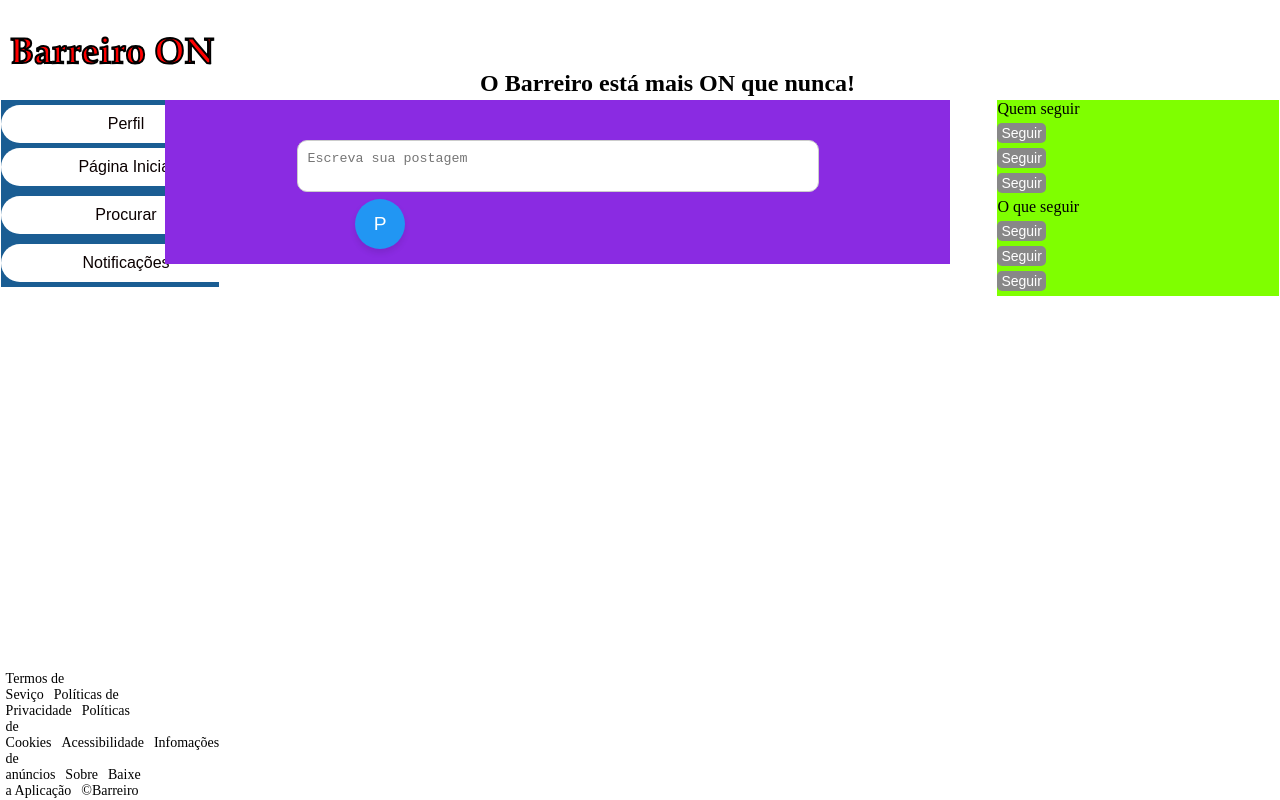
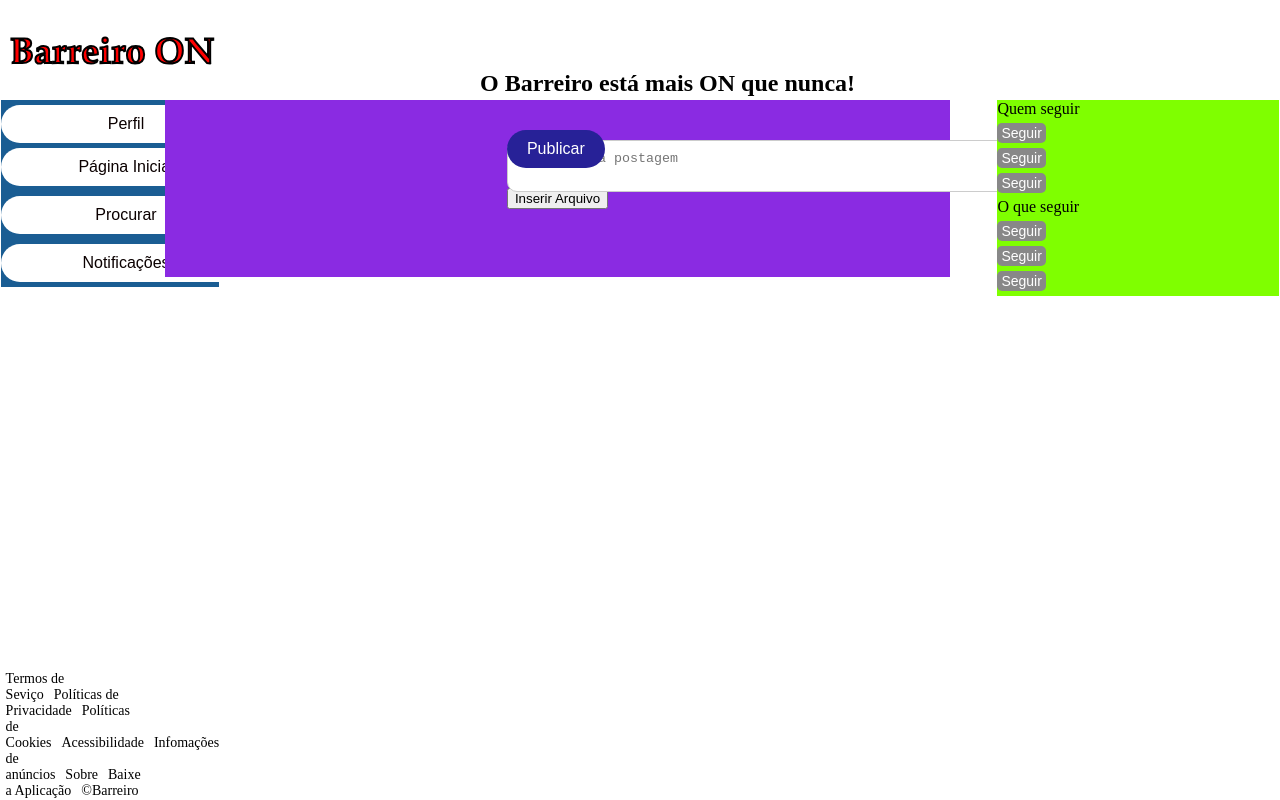
Before and after one commit to Firebit888/Barreiro-ON, a React (Create React App) app: page / in a window 1280 px wide. Built offline with nearby package versions, Linux system fonts and the light colour scheme.

Commit message:
Atualização

```diff
--- a/src/View/ExpandB.css
+++ /dev/null
@@ -1,144 +0,0 @@
-/* Seus estilos existentes */
-
-.container {
-  /* Altere para relative para que seja o ponto de referência */
-  position: relative;
-
-  /* Remova as propriedades de posicionamento absoluto */
-  /* float: none; */
-  /* top: 50%; */
-  /* left: 50%; */
-
-  text-align: center;
-}
-
-.cta {
-  width: 50px;
-  height: 50px;
-  border-radius: 50px;
-  border: 2px solid rgb(119, 0, 255);
-  background-color: rgb(119, 0, 255);
-  color: #fff;
-  transition: width 0.7s;
-}
-.cta:hover {
-  width: 180px;
-  transition: width 0.7s;
-}
-
-.cta i {
-  opacity: 1;
-  transition: opacity 0.5s
-}
-
-.cta:hover i {
-  opacity: 0;
-  transition: opacity 0.5s
-}
-
-.cta .button-text {
-  opacity: 0;
-  transition: opacity .5s;
-  position: absolute;
-  width: 100%;
-  left: 0;
-}
-
-.cta:hover .button-text {
-  opacity: 1;
-  transition: opacity 0.5s
-}
-
-/* ----------------------------------- */
-/* Novos estilos para o botão expansível */
-/* ----------------------------------- */
-
-/* Container para o botão principal e os sub-botões */
-.expandable-button-container {
-  /* Manter a posição absoluta para o posicionamento */
-  position: absolute;
-  /* Estes valores agora serão relativos ao container com position: relative */
-  bottom: 15px;
-  left: 190px;
-  display: inline-block;
-
-  /* Remover a margem superior */
-  /* margin-top: 20px; */
-}
-
-/* Estilo do botão principal 'P' */
-.main-button {
-  width: 50px;
-  height: 50px;
-  border-radius: 50%;
-  background-color: #2196F3; /* Cor azul para o botão "P" */
-  color: #fff;
-  font-size: 1.2rem;
-  border: none;
-  cursor: pointer;
-  box-shadow: 0 4px 6px rgba(0, 0, 0, 0.1);
-  transition: transform 0.3s ease, opacity 0.3s ease;
-}
-
-/* Efeito sutil ao passar o mouse sobre o botão 'P' */
-.main-button:hover {
-  transform: scale(1.05);
-}
-
-/* Container para os botões 'Publicar' e 'Inserir' */
-.sub-buttons {
-  position: absolute;
-  bottom: 0;
-  left: 0;
-  display: flex;
-  flex-direction: column; /* Organiza os botões verticalmente */
-  gap: 8px; /* Espaçamento entre os botões */
-  opacity: 0; /* Esconde os botões por padrão */
-  visibility: hidden;
-  transition: opacity 0.3s ease, visibility 0.3s ease, transform 0.3s ease;
-  transform: scale(0.8); /* Começa um pouco menor para um efeito de "zoom" */
-  z-index: -1;
-  min-width: 120px; /* Largura mínima para os botões expandidos */
-}
-
-/* O comportamento de expansão ao passar o mouse sobre o container pai */
-.expandable-button-container:hover .sub-buttons {
-  opacity: 1; /* Mostra os botões */
-  visibility: visible;
-  transform: scale(1); /* Volta ao tamanho normal */
-  z-index: 1;
-}
-
-/* Adiciona a regra para fazer o botão 'P' desaparecer */
-.expandable-button-container:hover .main-button {
-  opacity: 0;
-  visibility: hidden;
-}
-
-/* Estilos para os botões 'Publicar' e 'Inserir' */
-.sub-buttons button {
-  width: 100%;
-  height: 40px;
-  border: none;
-  border-radius: 20px;
-  cursor: pointer;
-  font-weight: bold;
-  color: #fff;
-  box-shadow: 0 2px 4px rgba(0, 0, 0, 0.1);
-  transition: background-color 0.2s ease, transform 0.2s ease;
-}
-
-/* Estilo específico para o botão 'Publicar' */
-.bt_post {
-  background-color: #4CAF50; /* Verde */
-}
-
-/* Estilo específico para o botão 'Inserir Arquivo' */
-.bt_insert {
-  background-color: #2196F3; /* Azul */
-}
-
-/* Efeitos de hover para os botões expandidos */
-.sub-buttons button:hover {
-  transform: scale(1.05);
-}
--- a/src/View/Main.js
+++ b/src/View/Main.js
@@ -3,16 +3,11 @@ import Bts from "./Bts";
 import Rodape from "./Rodape";
 import Postas from "./Postas";
 import Btstwo from "./Btstwo";
+import Struct from "./structure";
 import './Style.css';
 
 export default function Main() {
   return (
-    <div>
-      <h1 className="barreiro-on">Barreiro ON</h1>
-      <Bts className="left-column" />
-      <Btstwo className="right-column" />
-      <Postas className="center-column" />
-      <Rodape/>
-    </div>
+    <Struct />
   );
 }
--- a/src/View/Post.js
+++ b/src/View/Post.js
@@ -1,6 +1,6 @@
 import React, { Component } from 'react';
 import Dropzone from 'react-dropzone';
-import './ExpandB.css';
+
 
 class Post extends Component {
   constructor(props) {
@@ -45,7 +45,7 @@ class Post extends Component {
           />
           {/* O seu botão já está aqui, não é preciso mudar nada dentro dele */}
           <div className="expandable-button-container">
-            <button className="main-button">P</button>
+
             <div className="sub-buttons">
               <button className='bt_post' onClick={this.savePost}>Publicar</button>
               <Dropzone onDrop={this.handleDrop}>
--- a/src/View/Style.css
+++ b/src/View/Style.css
@@ -125,10 +125,8 @@ input {
   border-radius: 10px;
   padding: 10px;
   width: 500px;
-  outline: none;
-  resize: none;
   margin-top: 20px;
-  position: relative;
+  position: fixed;
 }
 
 .container {
--- /dev/null
+++ b/src/View/structure.js
@@ -0,0 +1,26 @@
+import React from "react";
+import Bts from "./Bts";
+import Rodape from "./Rodape";
+import Postas from "./Postas";
+import Btstwo from "./Btstwo";
+import './Style.css';
+
+function Struct () {
+    return(
+        <body>
+            <header>
+                <h1 className="barreiro-on">Barreiro ON</h1>
+            </header>
+            <div><Bts /></div>
+            <div><Postas /></div>
+            <div><Btstwo /></div>
+            <footer><Rodape /></footer>
+        </body>
+    );
+}
+
+export default function structure (){
+    return(
+        <Struct />
+    );
+}
```
